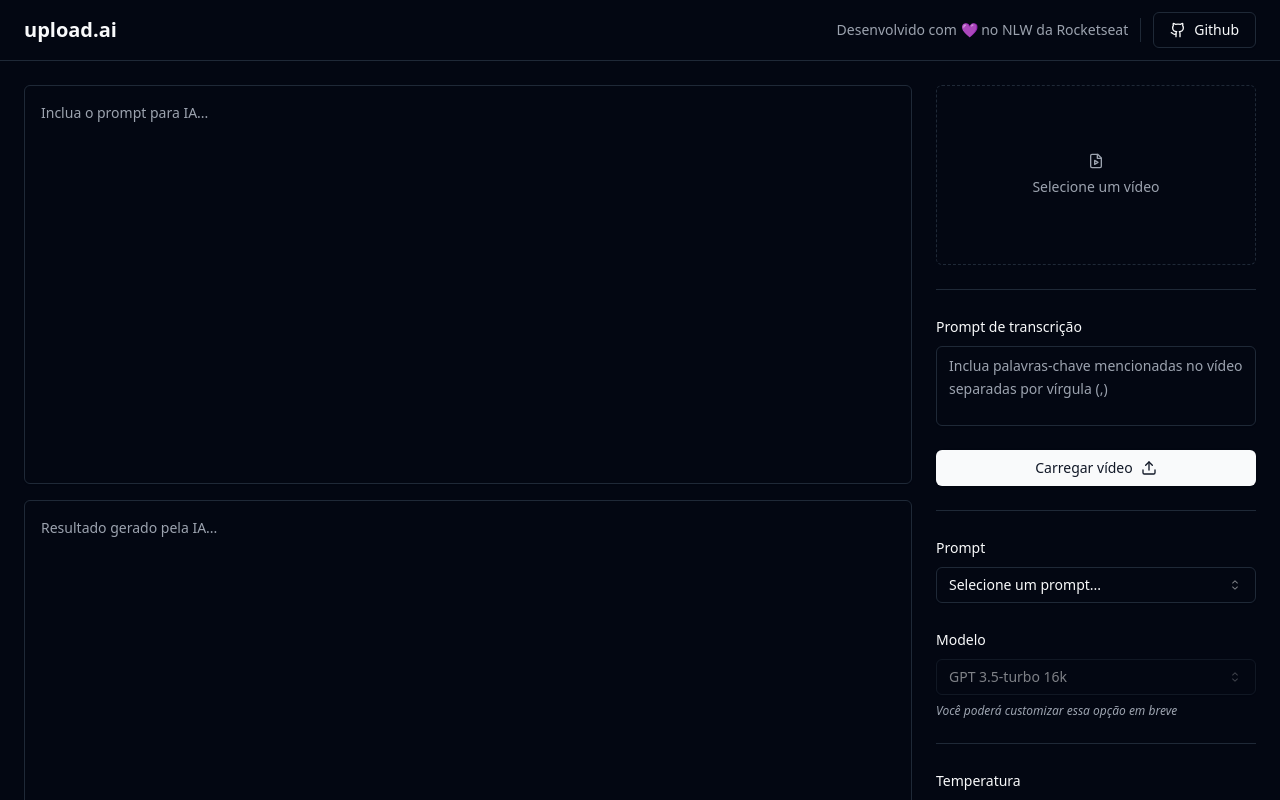
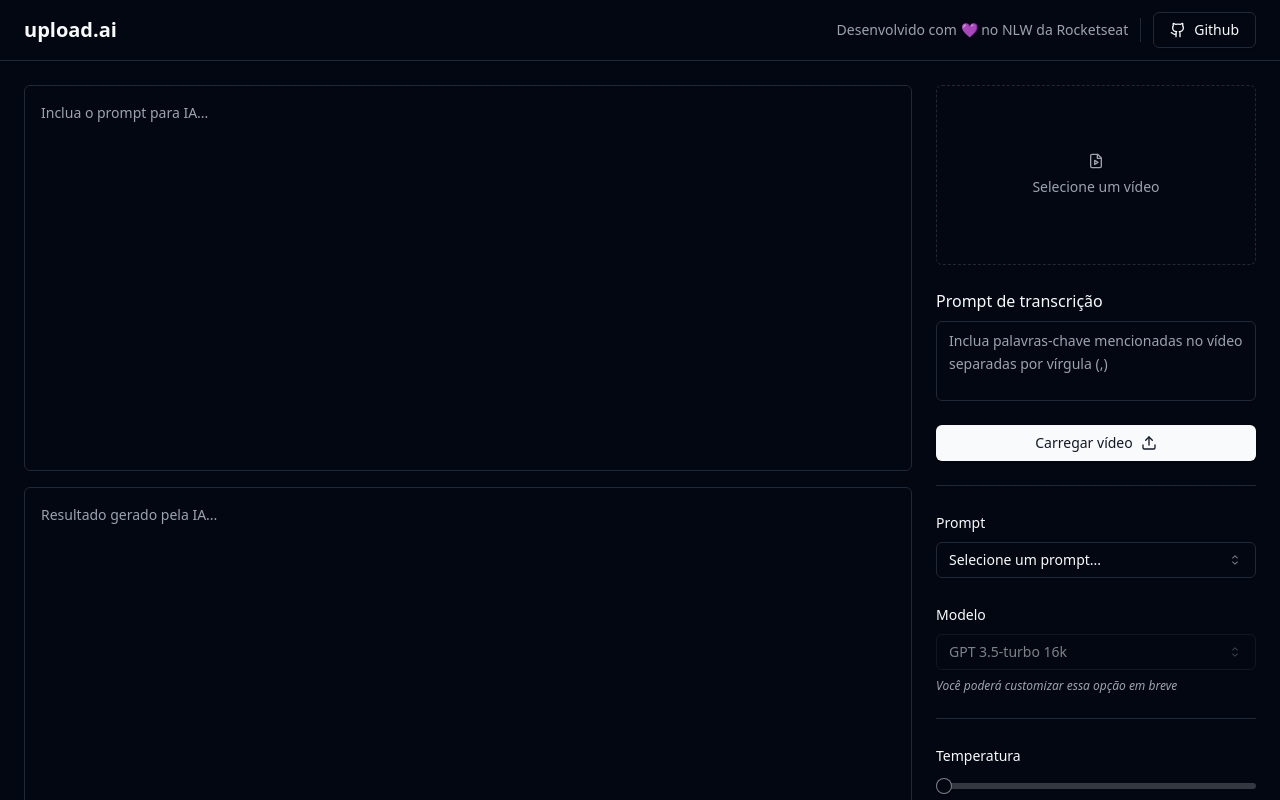
Before and after one commit to maik-emanoel/upload-ai, a React (Vite) app: page / in a window 1280 px wide. Shown: the top 800 px of the page. Built offline with nearby package versions, Linux system fonts and the light colour scheme.

Commit message:
turn first form into video-input-form component

```diff
--- a/src/App.tsx
+++ b/src/App.tsx
@@ -1,4 +1,4 @@
-import { FileVideo, Github, Upload, Wand2 } from "lucide-react";
+import { Github, Wand2 } from "lucide-react";
 import { Button } from "./components/ui/button";
 import { Separator } from "./components/ui/separator";
 import { Textarea } from "./components/ui/textarea";
@@ -11,6 +11,7 @@ import {
   SelectValue,
 } from "./components/ui/select";
 import { Slider } from "./components/ui/slider";
+import { VideoInputForm } from "./components/video-input-form";
 
 export function App() {
   return (
@@ -54,39 +55,7 @@ export function App() {
         </div>
 
         <aside className="w-80 space-y-6">
-          <form className="space-y-6">
-            <label
-              htmlFor="video"
-              className="border flex rounded-md aspect-video cursor-pointer border-dashed text-sm flex-col gap-2 items-center justify-center text-muted-foreground hover:bg-primary/5"
-            >
-              <FileVideo className="w-4 h-4" />
-              Selecione um vídeo
-            </label>
-            <input
-              type="file"
-              id="video"
-              accept="video/mp4"
-              className="sr-only"
-            />
-
-            <Separator />
-
-            <div className="space-y-2">
-              <Label htmlFor="transcription_prompt">
-                Prompt de transcrição
-              </Label>
-              <Textarea
-                id="transcription_prompt"
-                className="h-20 leading-relaxed resize-none"
-                placeholder="Inclua palavras-chave mencionadas no vídeo separadas por vírgula (,)"
-              />
-            </div>
-
-            <Button type="submit" className="w-full">
-              Carregar vídeo
-              <Upload className="w-4 h-4 ml-2" />
-            </Button>
-          </form>
+          <VideoInputForm />
 
           <Separator />
 
```
